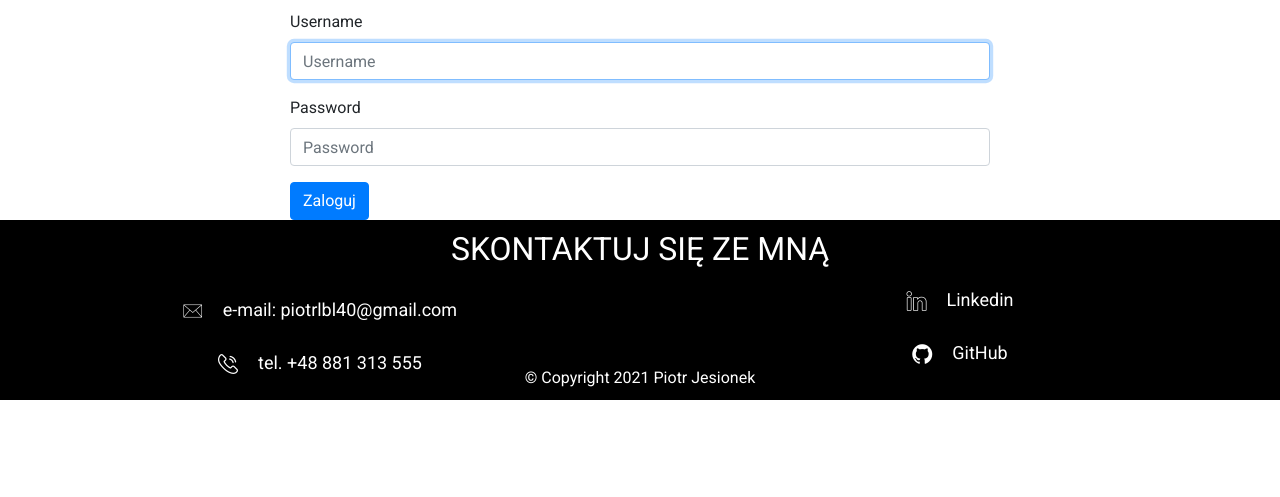
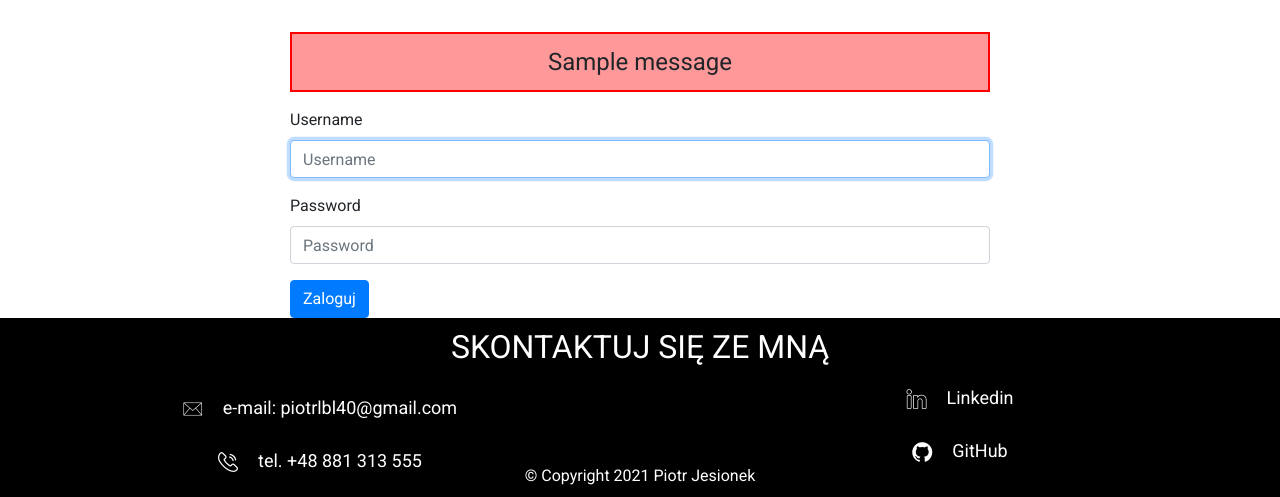
Before and after one commit to Jesioon/Foody, a Django app: page /users/login/ in a window 1280 px wide. Shown: the part 161-658 px from the top of the page. Run offline with Django 3.2, Linux system fonts and the light colour scheme; tables that the repository leaves empty hold one stand-in row (values such as "Sample post"); one stand-in notice (Sample message) is shown; style sheets or scripts are compiled from the project's sources; some libraries are stand-ins or nearby versions; some web fonts are replaced.

Commit message:
Add error to login page

```diff
--- a/foddys/static/foddys/css/style.css
+++ b/foddys/static/foddys/css/style.css
@@ -493,4 +493,13 @@ div.recipeSteps {
   width: 700px;
   margin: 0 auto;
 }
+
+p.loginError {
+  text-align: center;
+  margin-top: 30px;
+  padding: 10px 0;
+  font-size: 24px;
+  background-color: rgba(255, 0, 0, 0.4);
+  border: 2px solid red;
+}
 /*# sourceMappingURL=style.css.map */
--- a/foddys/static/foddys/scss/_login.scss
+++ b/foddys/static/foddys/scss/_login.scss
@@ -5,5 +5,14 @@
 
 .loginRegisterForm {
     width: 700px;
-    margin: 0 auto;;
+    margin: 0 auto;
 }
+
+p.loginError {
+    text-align: center;
+    margin-top: 30px;
+    padding: 10px 0;
+    font-size: 24px;
+    background-color: rgba(255,0,0,0.4);
+    border: 2px solid red;
+}
--- a/users/templates/registration/login.html
+++ b/users/templates/registration/login.html
@@ -5,11 +5,18 @@
     <h1 class="loginRegister">Zaloguj się</h1>
 <form action="{% url 'users:login' %}" class='loginRegisterForm' method="POST">
     {% csrf_token %}
+
+    {% if messages %}
+    {% for message in messages %}
+    <p class="loginError">{{ message }}</p>
+
+    {% endfor %}
+    {% endif %}
+
     {% bootstrap_form form %}
     {% buttons %}
     <button name='submit' class="btn btn-primary">Zaloguj</button>
     {% endbuttons %}
-
     <input type="hidden" name='next' value="{% url 'foddys:index' %}">
 </form>
 </div>
```
Also changed, not shown: 1 other file.
